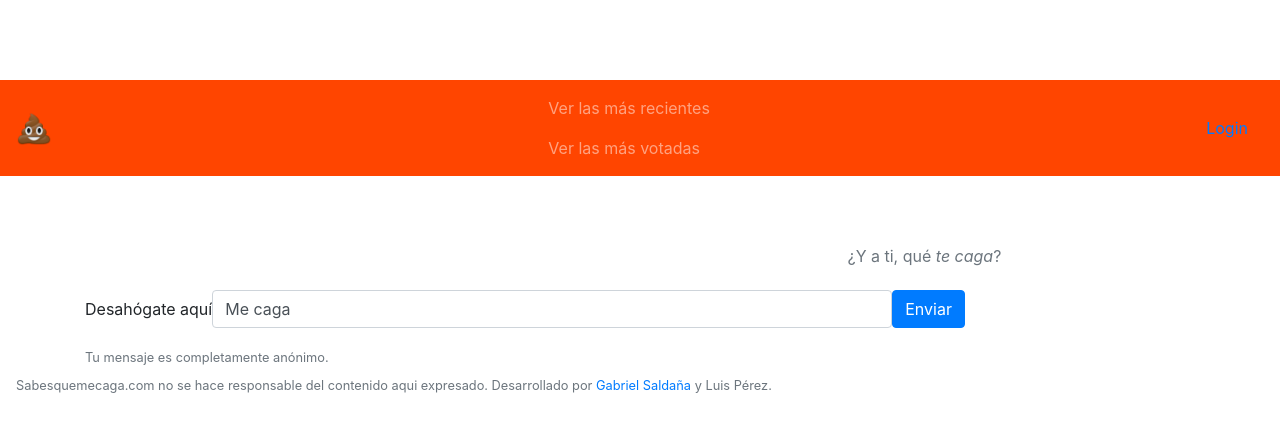
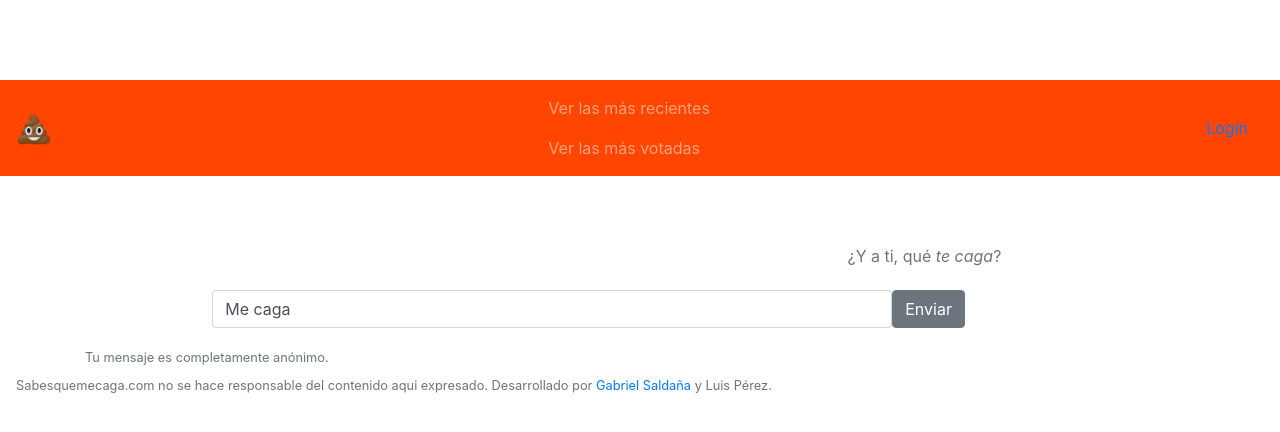
Before and after one commit to gabrielsaldana/sqmc, a Django app: page /new in a window 1280 px wide. Shown: the top 432 px of the page. Run offline with Django 3.2, Linux system fonts and the light colour scheme; style sheets or scripts are compiled from the project's sources; parts of the project's set-up code (start-up, migrations or seed data) failed here and were passed over; some libraries are stand-ins or nearby versions.

Commit message:
Changes label and button color

```diff
--- a/sabesqmc/templates/quote_form.html
+++ b/sabesqmc/templates/quote_form.html
@@ -22,10 +22,10 @@
 <form class="form-inline" method="POST" action="{% url 'quotes:new' %}">
   {% csrf_token %}
   <div class="form-group">
-    <label for="id_message" class="requiredField">Desahógate aquí </label>
+    <label for="id_message" class="requiredField white-text">Desahógate aquí </label>
     <input id="id_message" class="form-control" style="width: 680px;" maxlength="140" name="message" type="text" value="Me caga " required>
   </div>
-  <button  class="btn btn-primary" name="submit-btn" type="submit">Enviar</button>
+  <button  class="btn btn-secondary" name="submit-btn" type="submit">Enviar</button>
 </form>
 </div>
 
```
